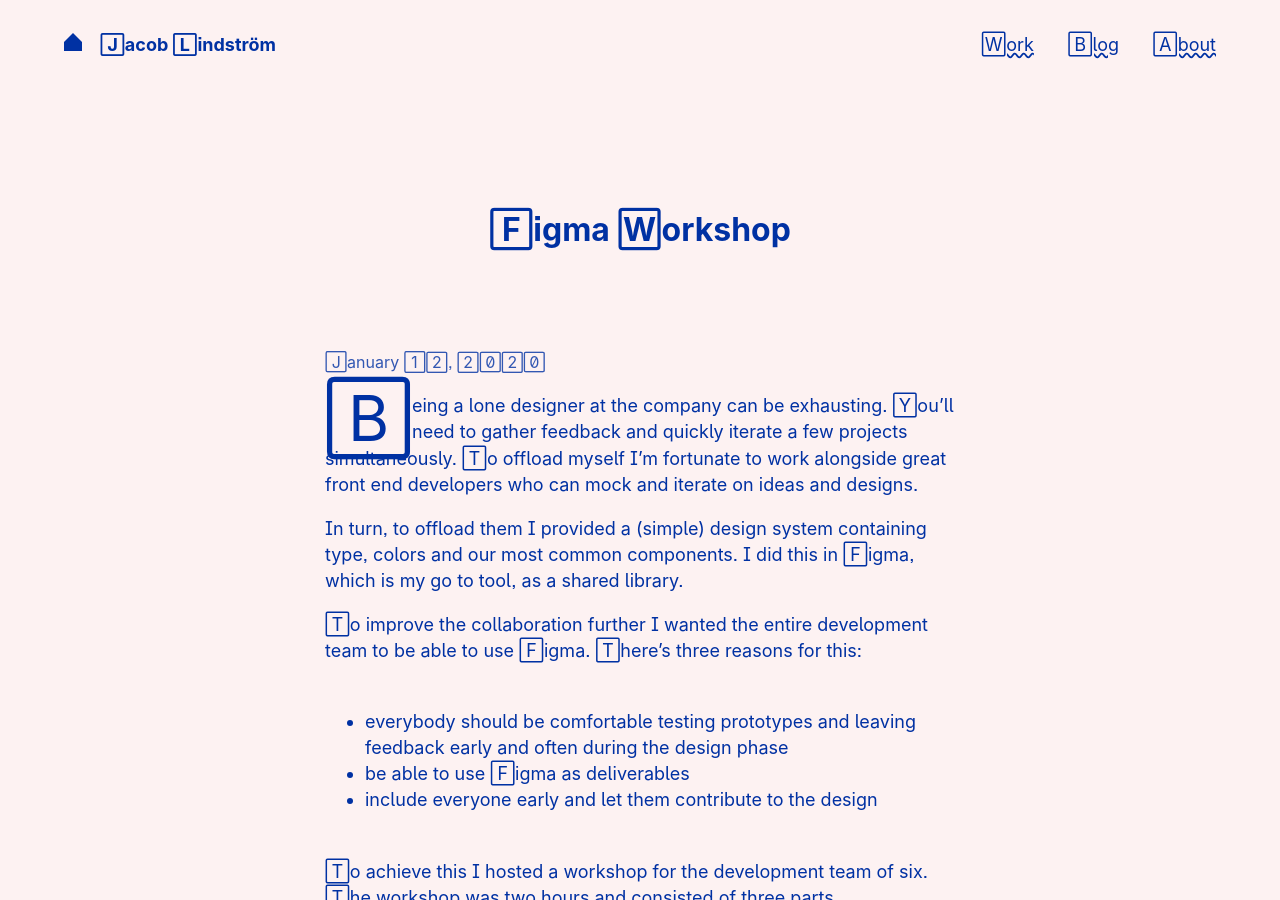
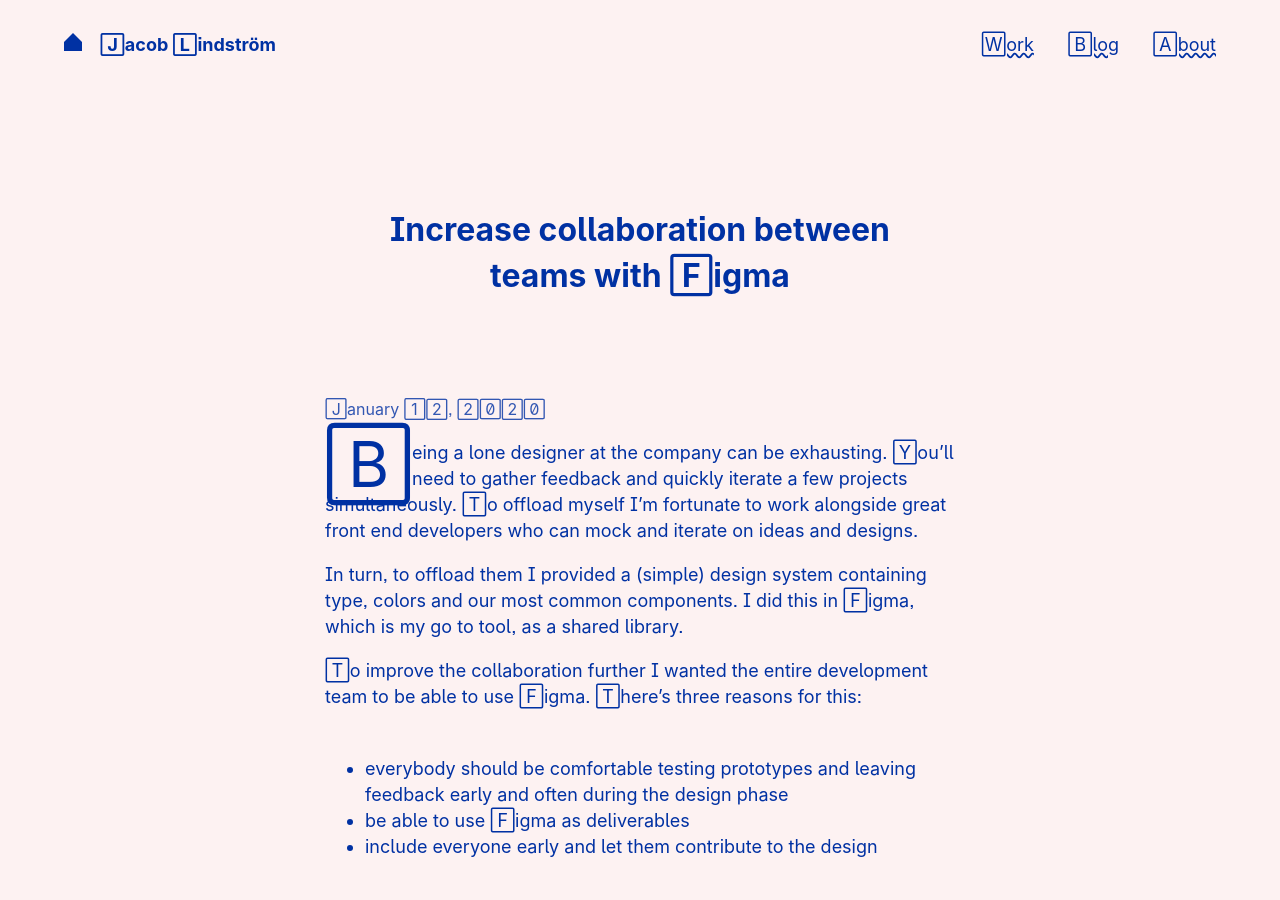
Before and after one commit to jacoblindstrm/jacoblindstrm.github.io, a Jekyll site: the page built from _posts/2020-01-14-workshop-to-introduce-figma.markdown, in a window 1280 px wide and 900 px high. Built offline with Jekyll 4.4.1, drawn with Linux system fonts in a browser that asks for light colours.

Commit message:
Update 2020-01-14-workshop-to-introduce-figma.markdown

```diff
--- a/_posts/2020-01-14-workshop-to-introduce-figma.markdown
+++ b/_posts/2020-01-14-workshop-to-introduce-figma.markdown
@@ -1,6 +1,6 @@
 ---
 layout: post
-title:  "Figma Workshop"
+title:  "Increase collaboration between teams with Figma"
 date:   2020-01-12 20:36:47 +0100
 categories: post
 tags: [workshop, design tools, collaboration]
```
